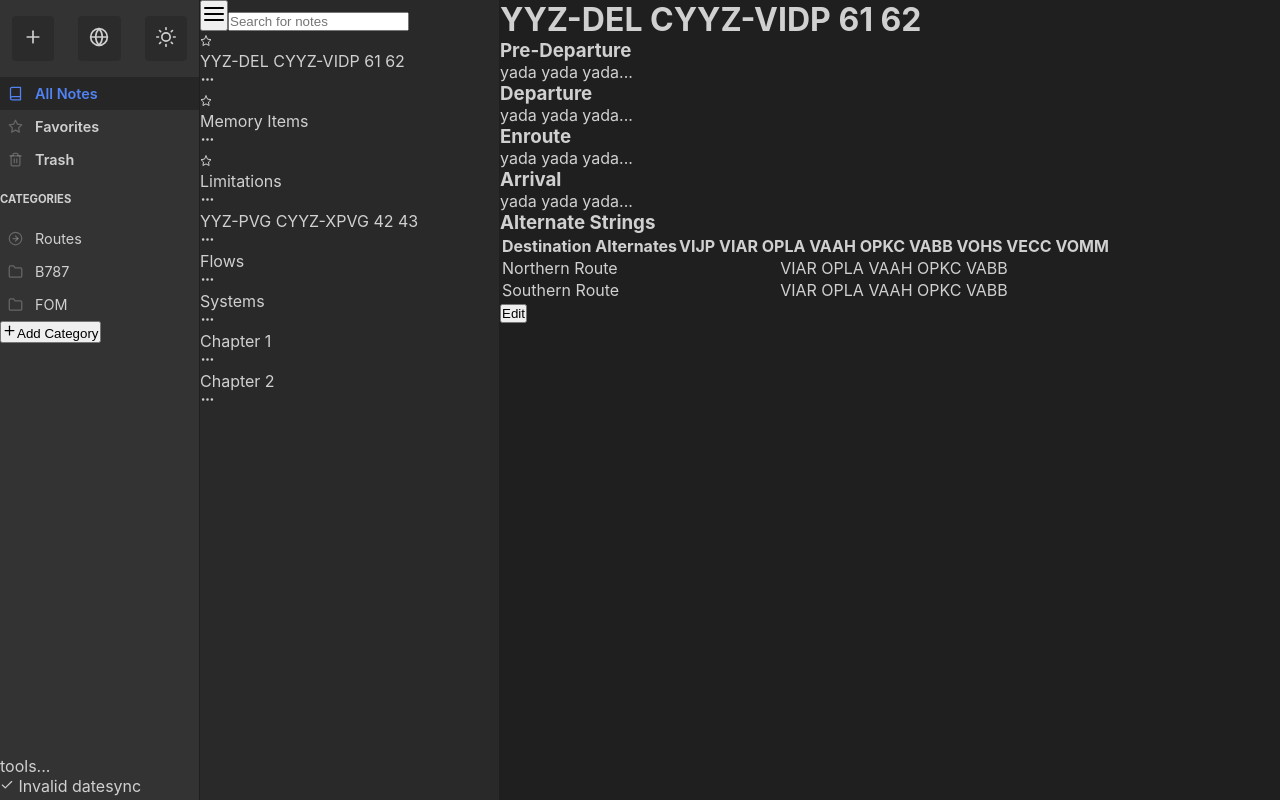
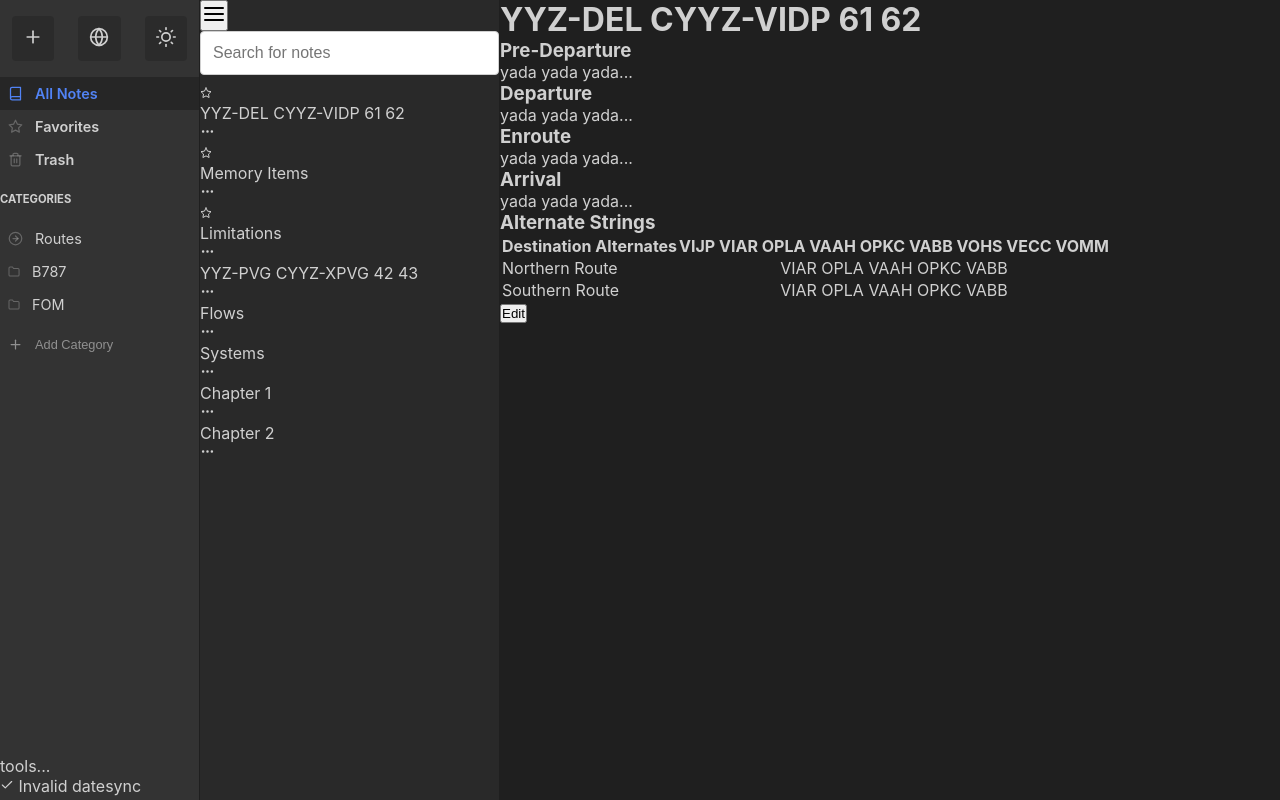
Before and after one commit to jm1200/pilot-notes, a React (Create React App) app: page / in a window 1280 px wide. Built offline with nearby package versions, Linux system fonts and the light colour scheme.

Commit message:
nearly done main nav styles

```diff
--- a/src/containers/GlobalStyles.ts
+++ b/src/containers/GlobalStyles.ts
@@ -1,4 +1,5 @@
 import { createGlobalStyle } from "styled-components";
+import { lighten } from "polished";
 
 export const GlobalStyle = createGlobalStyle`
  *, *::before, *::after {
@@ -15,4 +16,27 @@ export const GlobalStyle = createGlobalStyle`
         color: ${props => props.theme.color};
         font-family: ${props => props.theme.fontFamily};
     }
+
+    [type='text'], [type='search'] {
+        display: block;
+        border-radius: 4px;
+        border: 1px solid ${props => props.theme.colors.accentGrey};
+        padding: 0.75rem;
+        outline: none;
+        margin-bottom: 0.5rem;
+        font-size: 1rem;
+        width: 100%;
+        max-width: 100%;
+
+        &:focus, &:active {
+            outline: 0;
+            border: 1px solid ${props =>
+              props.theme.colors.primary &&
+              lighten(0.15, props.theme.colors.primary)};
+            box-shadow: 0 0 0 0.2rem rgba(0, 123, 255, 0.25);
+        }
+    }
+
+
+
 `;
--- a/src/containers/MainNav/MainNav.styles.ts
+++ b/src/containers/MainNav/MainNav.styles.ts
@@ -1,6 +1,7 @@
 import styled from "styled-components";
 import { device } from "styles/devices";
 import { lighten, darken } from "polished";
+import {} from "styles/themes";
 
 export const MainNavContainer = styled.aside`
   flex: 0;
@@ -105,7 +106,31 @@ export const CategoryListEach = styled.div`
 
   .category-list-name {
     display: flex;
+    width: 100%;
     align-items: center;
+    justify-items: left;
+    justify-content: left;
+  }
+
+  [type="text"] {
+    -webkit-appearance: none;
+    border-radius: 4px;
+    background: ${props =>
+      props.theme.mainNavBackground &&
+      darken(0.05, props.theme.mainNavBackground)};
+    border: none;
+    font-size: 0.9rem;
+    color: #eee;
+    line-height: 1;
+    padding: 0;
+    width: auto;
+    max-width: 100px;
+    margin: 0;
+
+    &:hover,
+    &:focus {
+      border: none;
+    }
   }
 
   &:hover {
@@ -138,6 +163,41 @@ export const CategoryListEach = styled.div`
   }
 `;
 
+export const AddCategoryButton = styled.button`
+  display: flex;
+  align-items: center;
+  padding: 0;
+  color: ${props =>
+    props.theme.colors.lightFontColor &&
+    darken(0.25, props.theme.colors.lightFontColor)};
+  font-size: 0.8rem;
+  background: transparent;
+  border: none;
+  margin: 1rem 0.5rem;
+
+  svg {
+    margin-right: 0.75rem;
+  }
+  &:hover {
+    color: white;
+  }
+`;
+
+export const AddCategoryForm = styled.form`
+  [type="text"] {
+    background: ${props =>
+      props.theme.mainNavBackground &&
+      darken(0.05, props.theme.mainNavBackground)};
+    width: 94%;
+    margin: 10px auto;
+
+    &:hover,
+    &:focus {
+      border: none;
+    }
+  }
+`;
+
 export const MainNavBodyBottomSection = styled.div``;
 
 export const Synced = styled.section``;
--- a/src/containers/MainNav/MainNav.tsx
+++ b/src/containers/MainNav/MainNav.tsx
@@ -51,7 +51,9 @@ import {
   CategoryTitle,
   MainNavLink,
   CategoryList,
-  CategoryListEach
+  CategoryListEach,
+  AddCategoryButton,
+  AddCategoryForm
 } from "./MainNav.styles";
 
 interface IMainNavProps {
@@ -285,6 +287,8 @@ const MainNav: React.FC<IMainNavProps> = ({
                     setEditingCategoryId("");
                   }}
                 >
+                  <FolderIcon size={15} className="main-nav-icon" />
+                  {editingCategoryId === category.id ? (
                     <form
                       className="category-list-name"
                       onSubmit={event => {
@@ -293,8 +297,6 @@ const MainNav: React.FC<IMainNavProps> = ({
                         onSubmitUpdateCategory(event, category.id);
                       }}
                     >
-                    <FolderIcon size={15} className="main-nav-icon" />
-                    {editingCategoryId === category.id ? (
                       <input
                         type="text"
                         autoFocus
@@ -308,10 +310,11 @@ const MainNav: React.FC<IMainNavProps> = ({
                           resetTempCategory();
                         }}
                       />
+                    </form>
                   ) : (
-                      category.id
+                    <div className="category-list-name">{category.id}</div>
                   )}
-                  </form>
+
                   <div
                     className="category-options"
                     onClick={() => {
@@ -333,17 +336,17 @@ const MainNav: React.FC<IMainNavProps> = ({
           </CategoryList>
 
           {!addingTempCategory && (
-            <button
+            <AddCategoryButton
               className="category-button"
               onClick={newTempCategoryHandler}
               aria-label="Add category"
             >
               <Plus size={15} />
               Add Category
-            </button>
+            </AddCategoryButton>
           )}
           {addingTempCategory && (
-            <form className="category-form" onSubmit={onSubmitNewCategory}>
+            <AddCategoryForm onSubmit={onSubmitNewCategory}>
               <input
                 aria-label="Category name"
                 type="text"
@@ -361,7 +364,7 @@ const MainNav: React.FC<IMainNavProps> = ({
                   }
                 }}
               />
-            </form>
+            </AddCategoryForm>
           )}
         </MainNavBodyTopSection>
         <MainNavBodyBottomSection>tools...</MainNavBodyBottomSection>
--- a/src/styles/themes.ts
+++ b/src/styles/themes.ts
@@ -5,8 +5,10 @@ export const themes = {
     colors: {
       lightFontColor: "#d0d0d0",
       darkFontColor: "#404040",
-      primary: "#5183f5"
+      primary: "#5183f5",
+      accentGrey: "#d0d0d0"
     },
+
     fontFamily:
       "-apple-system, BlinkMacSystemFont, 'Segoe UI', Roboto, Oxygen, Ubuntu, Cantarell, Fira Sans, Droid Sans, 'Helvetica Neue', sans-serif"
   },
@@ -40,3 +42,21 @@ export const themes = {
     categoryHoverColor: "#9AA5B1"
   }
 };
+
+export const forms = {
+  display: "block",
+  borderRdius: "4px",
+  border: "1px solid $accent-gray",
+  padding: "0.75rem",
+  outline: "none",
+  marginBottom: "0.5rem",
+  fontSize: "1rem",
+  width: "100%",
+  maxWidth: "100%"
+};
+
+export const formsFocus = {
+  outline: "0",
+  border: `1px solid ${lighten(0.15, themes.common.colors.primary)}`,
+  boxShadow: "0 0 0 0.2rem rgba(0, 123, 255, 0.25)"
+};
--- a/src/types/styled.d.ts
+++ b/src/types/styled.d.ts
@@ -20,6 +20,7 @@ declare module "styled-components" {
       lightFontColor: string;
       darkFontColor: string;
       primary: string;
+      accentGrey: string;
     };
   }
 }
```
Lines whose indentation alone changed are shown as unchanged.
